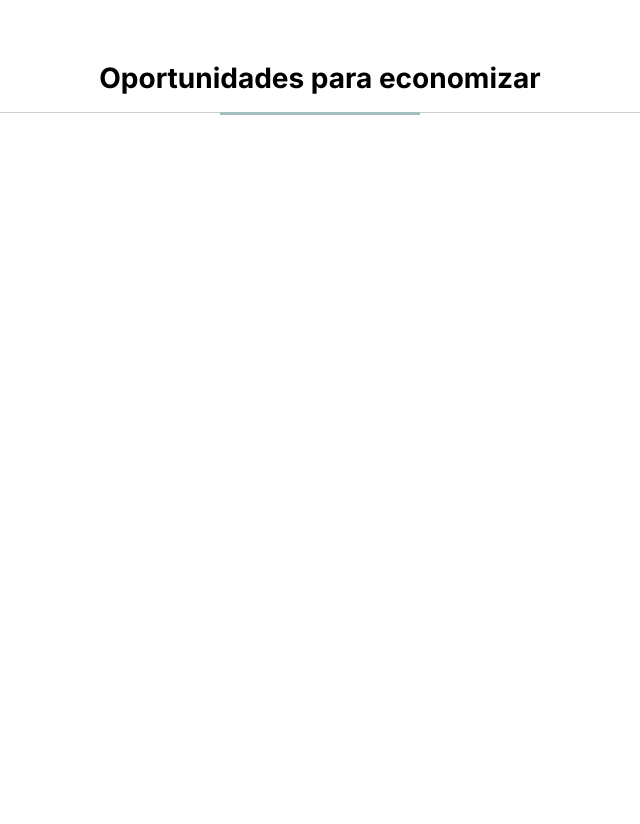
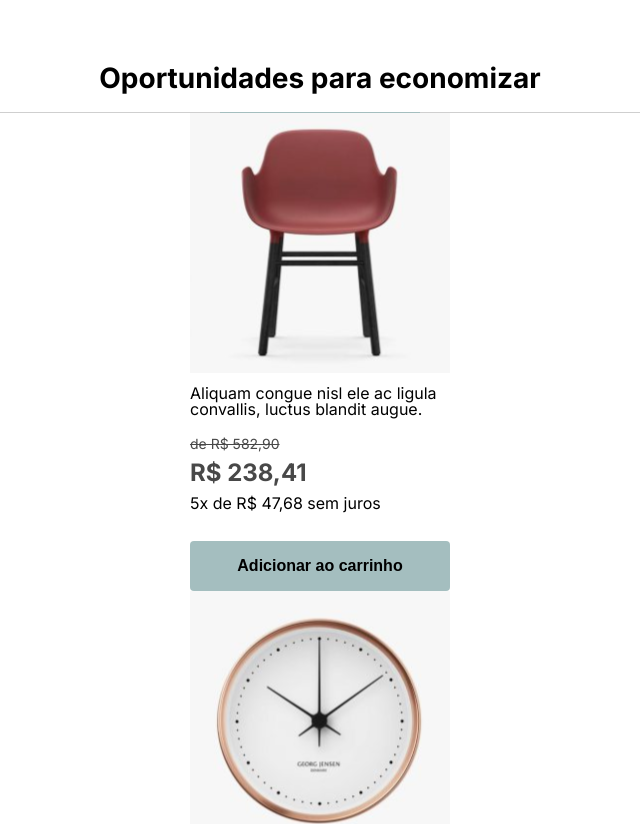
Before and after one commit to Jose-Pedro-Bernardes/catus-teste, a Next.js app: page / in a window 1280 px wide. Shown: the part 625-1449 px from the top of the page, without its empty margins (320-960 px from the left). Before the commit the page ends 800 px from the top, so only its background shows below. Built offline with nearby package versions, Linux system fonts and the light colour scheme.

Commit message:
feat: component to product card

```diff
--- a/src/app/page.tsx
+++ b/src/app/page.tsx
@@ -1,5 +1,7 @@
 import Image from 'next/image'
 import styles from './Home.module.css'
+import Card from '@/components/Card'
+import { data } from '@/database/data'
 
 export default function Home() {
   return (
@@ -52,9 +54,21 @@ export default function Home() {
         <div className={styles.mainStripe}>
           <div className={styles.midStripe}></div>
         </div>
-        <ul className={styles.productList}>
-          <li className={styles.productCard}></li>
-        </ul>
+        <div className={styles.overflow__container}>
+          <ul className={styles.productList}>
+            {data.map((product) => (
+              <Card
+                key={product.id}
+                id={product.id}
+                img={product.img}
+                description={product.description}
+                price={product.price}
+                salePrice={product.salePrice}
+                installments={product.installments}
+              />
+            ))}
+          </ul>
+        </div>
       </section>
     </main>
   )
--- /dev/null
+++ b/src/components/Card/Card.module.css
@@ -0,0 +1,56 @@
+.card {
+    width: 260px;
+    background-color: #FFFFFF;
+    display: flex;
+    flex-direction: column;
+    transition: ease 0.2s all;
+}
+
+.card:hover{
+    box-shadow: 0px 0px 10px 0px rgba(0, 0, 0, 0.247);
+    -webkit-box-shadow: 0px 0px 10px 0px rgba(0, 0, 0, 0.247);
+    -moz-box-shadow: 0px 0px 10px 0px rgba(0,0,0,0.247);
+}
+
+
+.description{
+    margin-top: 10px;
+    margin-bottom: 20px;
+    font-size: 1rem;
+    width: 100%;
+}
+
+.fullPrice{
+    font-size: 0.875rem;
+    text-decoration: line-through;
+    color: var(--grey-2);
+    margin-bottom: 10px;
+}
+
+.actualPrice{
+    font-size: 1.5rem;
+    color: var(--grey-2);
+    font-weight: 700;
+    margin-bottom: 10px;
+}
+
+.installments{
+    font-size: 1rem;
+    margin-bottom: 30px;
+}
+
+.btnAddToCart{
+    width: 100%;
+    height: 50px;
+    background-color: var(--main-button-background);
+    border: none;
+    transition: ease 0.2s all;
+    border-radius: 4px;
+    cursor: pointer;
+    font-size: 1rem;
+    font-weight: 700;
+}
+
+.btnAddToCart:hover{
+    background-color: var(--main-button-hover);
+}
--- /dev/null
+++ b/src/components/Card/index.tsx
@@ -0,0 +1,42 @@
+import Image from 'next/image'
+import React from 'react'
+import styles from './Card.module.css'
+
+interface IProps {
+  id: number
+  img: string
+  description: string
+  price: string
+  salePrice: string
+  installments: string
+}
+
+const Card: React.FC<IProps> = ({
+  id,
+  img,
+  description,
+  price,
+  salePrice,
+  installments,
+}) => {
+  return (
+    <li className={styles.card}>
+      <figure className={styles.image__container}>
+        <Image
+          className={styles.imgCard}
+          src={img}
+          alt={`Imagem do produto ${id}`}
+          width={260}
+          height="260"
+        />
+      </figure>
+      <p className={styles.description}>{description}</p>
+      <p className={styles.fullPrice}>{price}</p>
+      <p className={styles.actualPrice}>{salePrice}</p>
+      <p className={styles.installments}>{installments}</p>
+      <button className={styles.btnAddToCart}>Adicionar ao carrinho</button>
+    </li>
+  )
+}
+
+export default Card
```
